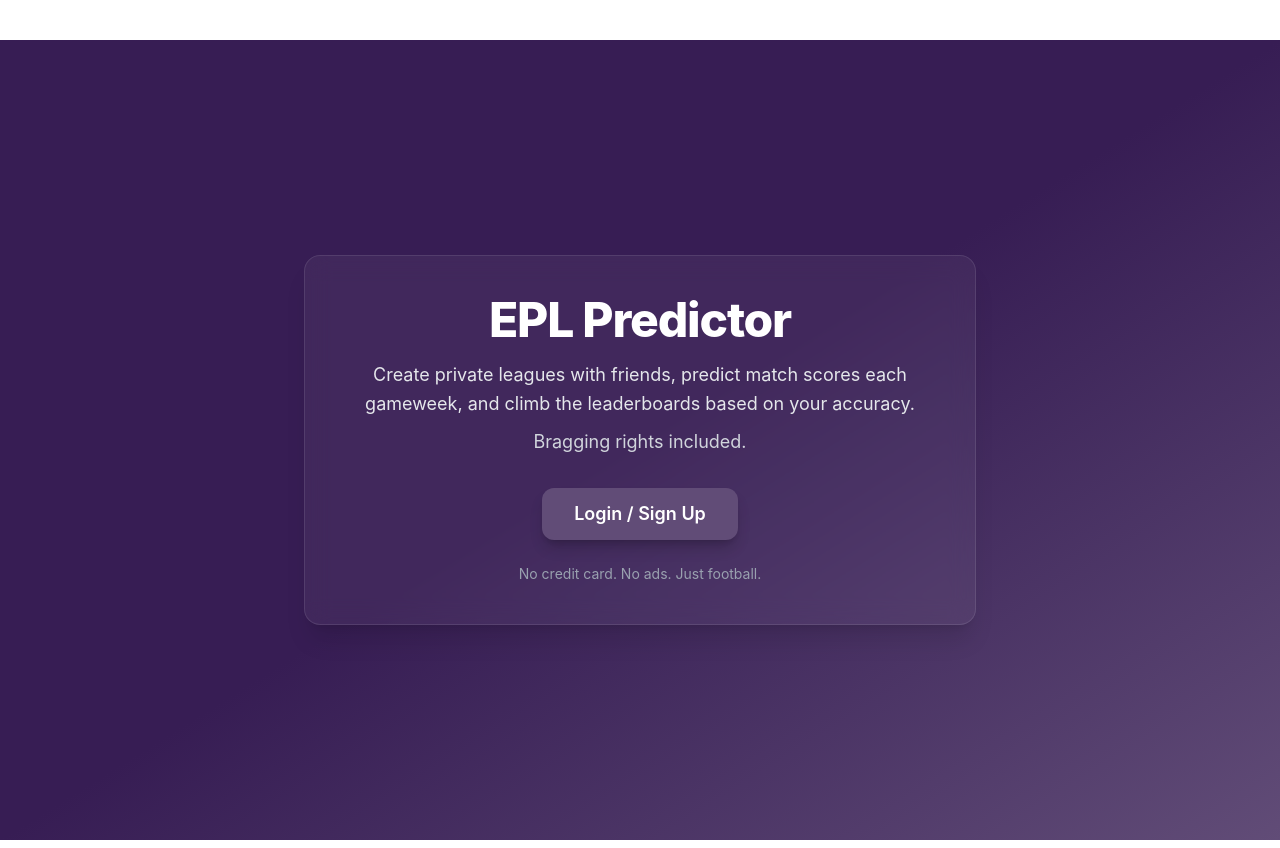
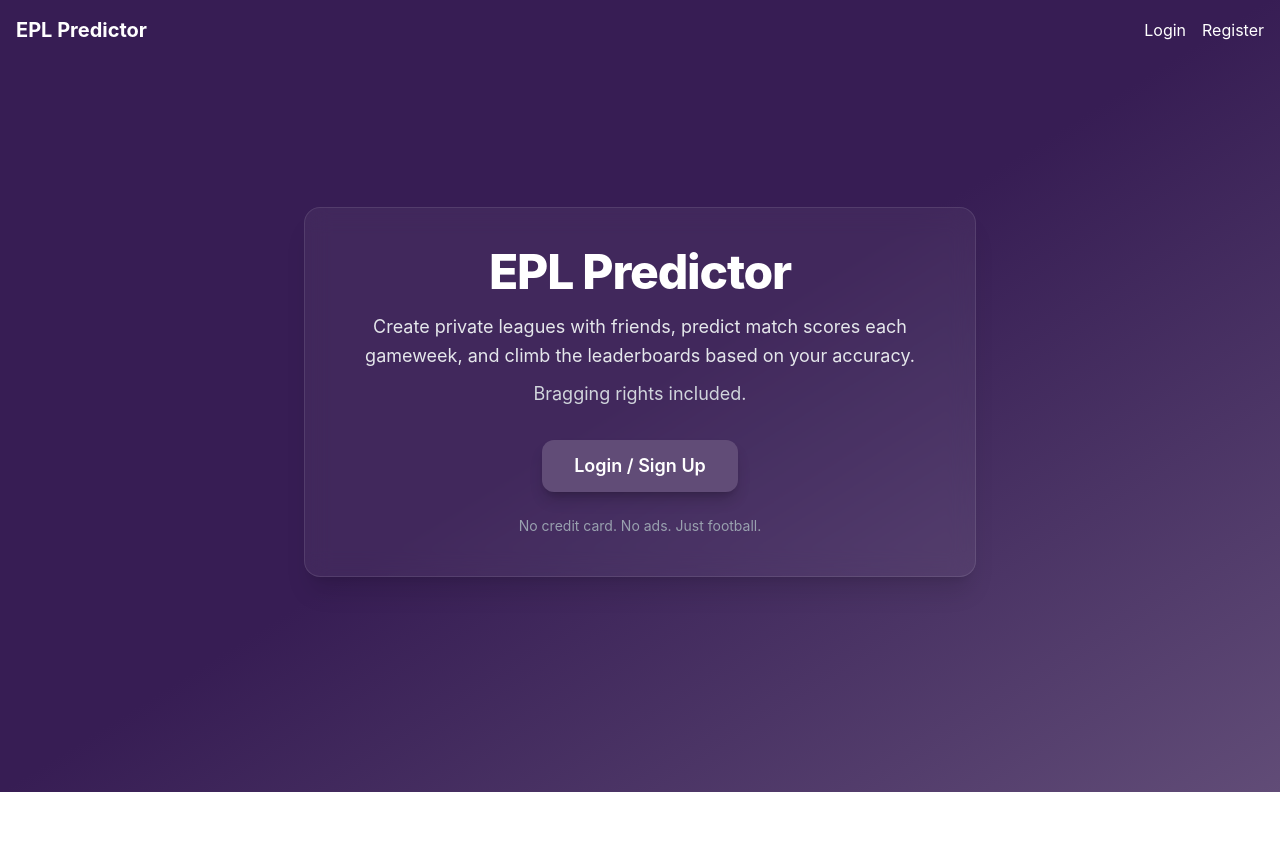
Before and after one commit to AwwalMudashir/Epl-Predictor---Frontend, a React app: page / in a window 1280 px wide. After the commit the page ends 800 px from the top, so only its background shows below. Built offline with nearby package versions, Linux system fonts and the light colour scheme; the HTML template or start-up script is replaced by a standard one.

Commit message:
login and register blend

```diff
--- a/src/App.jsx
+++ b/src/App.jsx
@@ -23,7 +23,7 @@ function App() {
     <div className="min-h-screen bg-gray-light">
       <Navbar />
       {/* push content down so fixed navbar doesn't overlap */}
-      <main className="mt-12 pt-10">
+      <main className=" pt-10">
         <Routes>
           <Route path="/login" element={!user ? <Login /> : <Navigate to="/dashboard" />} />
           <Route path="/register" element={!user ? <Register /> : <Navigate to="/dashboard" />} />
```
